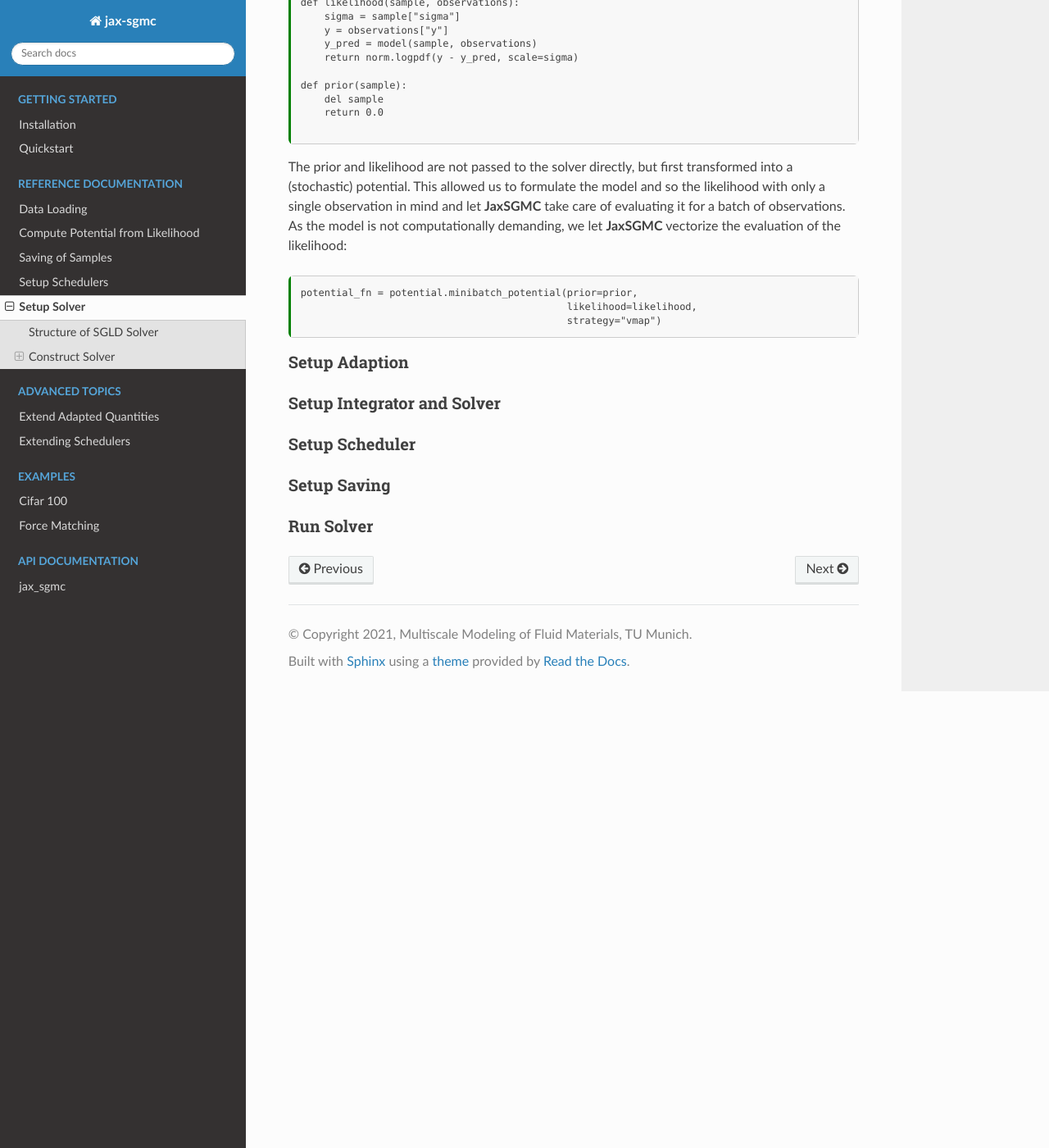
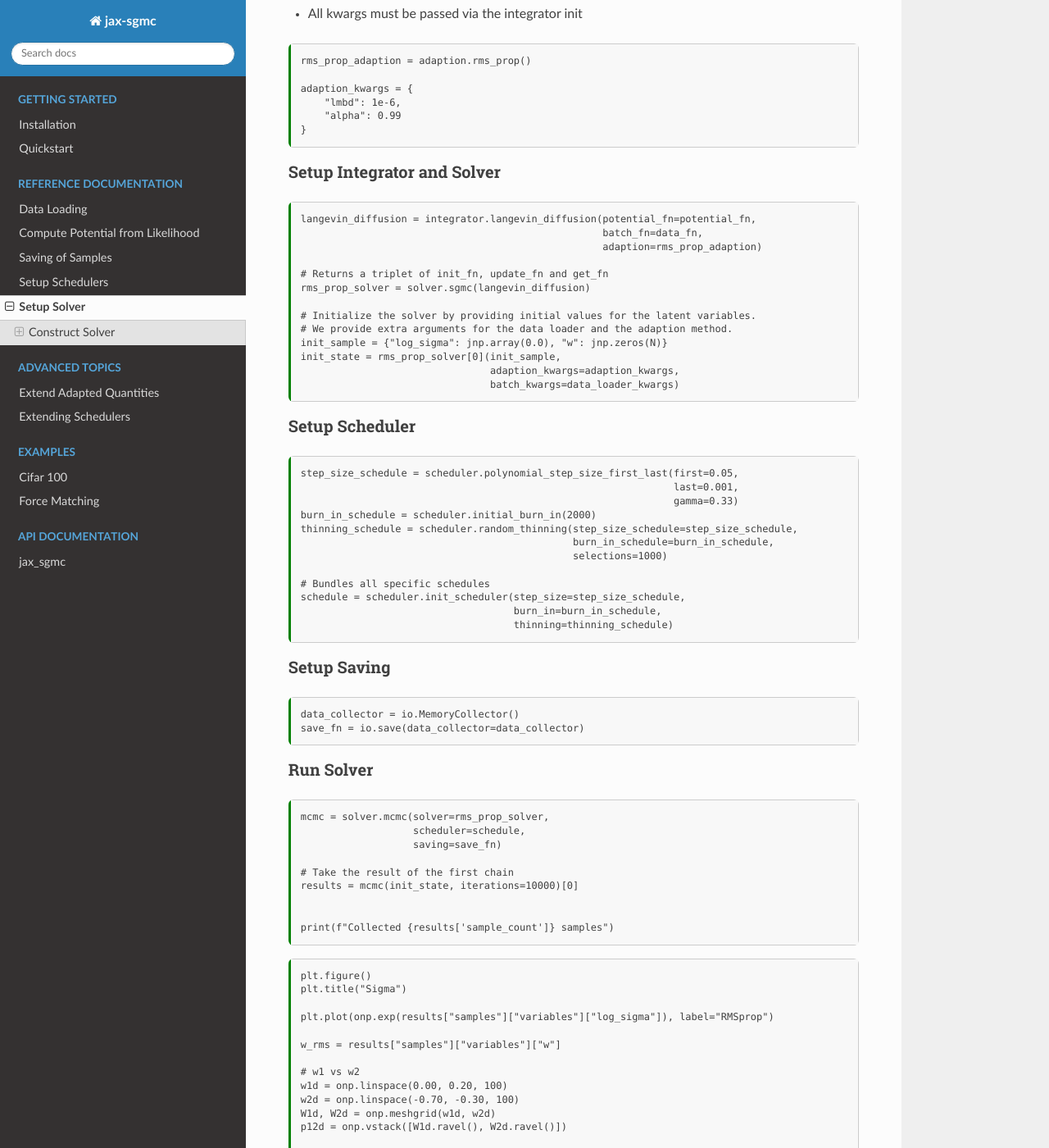
Before and after one commit to tummfm/jax-sgmc, a Sphinx documentation site: the page built from docs/usage/sgld_rms.md, in a window 1280 px wide and 1400 px high, scrolled down 1838 px. Shown: the whole window at 82% size. Built offline with Sphinx 7.4.7 and the Read the Docs theme 2.0.0, drawn with Linux system fonts in a browser that asks for light colours; some of the changed text lies outside the part shown.

````diff
--- a/docs/usage/sgld_rms.md
+++ b/docs/usage/sgld_rms.md
@@ -33,108 +33,18 @@ limitations under the License.
 
 ```{code-cell}
 :tags: [hide-cell]
-import numpy as onp
-
-import jax.numpy as jnp
-
-from jax import random
 
 import matplotlib.pyplot as plt
-
+import numpy as onp
+import jax.numpy as jnp
+from jax import random
 from jax.scipy.stats import norm
 
-from numpyro import sample as npy_smpl
-import numpyro.infer as npy_inf
-import numpyro.distributions as npy_dist
-
-from scipy.stats import gaussian_kde
-
-
-from jax_sgmc import potential
+from jax_sgmc import data, potential, scheduler, adaption, integrator, solver, io
 from jax_sgmc.data.numpy_loader import NumpyDataLoader
-from jax_sgmc import alias
 ```
 
 # Setup Solver
-
-## Structure of SGLD Solver
-
-```{mermaid}
-flowchart TD
-%%{config: {'height': 'auto'}}%%
-
-  MCMC((MCMC))
-
-  subgraph B [Scheduler]
-    direction TB
-    B1[Update] --> B11[Update Specific Schedulers]
-    B2[Get] --> B21[Get Specific Schedules]
-  end
-
-  subgraph D [Solver]
-    direction TB
-    D1[Update Solver State]
-    D2[Get Samples from Solver State]
-  end
-
-  subgraph C [Integrator]
-    direction TB
-    CU[Update Integrator State]
-    CG[Get Variables from Integrator State]
-  end
-
-  subgraph E [Adaption]
-    direction TB
-    E1[Update Adaption State]
-    E2[Get Manifold from Adaption State]
-  end
-
-  subgraph F [Data]
-    direction TB
-    F1[Draw Random Batch] --> F2{Cache Empty?}
-    F2 -- No --> F3[Load Cached Batch]
-  end
-
-  subgraph FDL [Data Loader]
-    direction TB
-    F2 -. Yes .-> FDL1[Assemble New Cache] -.-> F3
-  end
-
-  subgraph H [Potential]
-    direction TB
-    H1[Evaluate Stochastic Potential]
-  end
-
-  subgraph I [Saving]
-    direction TB
-    I1[Save] --> I2{Thinning / Burn In?}
-    I2 --> I3[Update Statistics]
-  end
-
-  subgraph J [Data Collector]
-    J1[Save Sample]
-  end
-
-  I2 -. Yes .-> J1
-
-  MCMC --> B1
-  MCMC --> B2
-  MCMC --> D1
-  MCMC --> D2
-  MCMC --> I1
-
-  D1 ---> CU
-  D2 ---> CG
-
-  H1 -->  U1{{Evaluate User Likelihood}}
-  H1 --> U2{{Evaluate User Prior}}
-
-  CU --> E1
-  CU --> E2
-  CU --> F1
-  CU --> H1
-
-```
 
 ## Construct Solver
 
@@ -156,9 +66,9 @@ and selects the observations in each batch after a specific method
 (ordered access, shuffling). Which of those methods are available differe
 between the data loaders.
 
-
 ```{code-cell}
 :tags: [hide-cell]
+
 N = 4
 samples = 1000 # Total samples
 
@@ -175,11 +85,9 @@ x = random.uniform(split1, minval=-10, maxval=10, shape=(samples, N))
 x = jnp.stack([x[:, 0] + x[:, 1], x[:, 1], 0.1 * x[:, 2] - 0.5 * x[:, 3],
                x[:, 3]]).transpose()
 y = jnp.matmul(x, w) + noise
-
 ```
 
 ```{code-cell}
-
 # The construction of the data loader can be different. For the numpy data
 # loader, the numpy arrays can be passed as keyword arguments and are later
 # returned as a dictionary with corresponding keys.
@@ -188,10 +96,15 @@ data_loader = NumpyDataLoader(x=x, y=y)
 # The cache size corresponds to the number of batches per cache. The state
 # initialized via the init function is necessary to identify which data chain
 # request new batches of data.
-init_fn, batch_fn = data.random_reference_data(data_loader,
-                                               mb_size=N,
-                                               cache_size=100)
+data_fn = data.random_reference_data(data_loader,
+                                     mb_size=N,
+                                     cached_batches_count=100)
 
+data_loader_kwargs = {
+    "seed": 0,
+    "shuffle": True,
+    "in_epochs": False
+}
 ```
 
 ### Setup Potential
@@ -204,24 +117,22 @@ def model(sample, observations):
     weights = sample["w"]
     predictors = observations["x"]
     return jnp.dot(predictors, weights)
+```
 
-```
 **JaxSGMC** supports samples in the form of pytrees, so no flattering of e.g.
 Neural Net parameters is necessary. In our case we can separate the standard
 deviation, which is only part of the likelihood, from the weights by using a
 dictionary:
 
 ```{code-cell}
-
 def likelihood(sample, observations):
-    sigma = sample["sigma"]
+    sigma = jnp.exp(sample["log_sigma"])
     y = observations["y"]
     y_pred = model(sample, observations)
     return norm.logpdf(y - y_pred, scale=sigma)
 
 def prior(sample):
-    del sample
-    return 0.0
+    return 1 / jnp.exp(sample["log_sigma"])
 
 ```
 
@@ -233,7 +144,6 @@ of observations. As the model is not computationally demanding, we let
 **JaxSGMC** vectorize the evaluation of the likelihood:
 
 ```{code-cell}
-
 potential_fn = potential.minibatch_potential(prior=prior,
                                              likelihood=likelihood,
                                              strategy="vmap")
@@ -241,10 +151,101 @@ potential_fn = potential.minibatch_potential(prior=prior,
 
 ### Setup Adaption
 
+- All kwargs must be passed via the integrator init
+
+```{code-cell}
+rms_prop_adaption = adaption.rms_prop()
+
+adaption_kwargs = {
+    "lmbd": 1e-6,
+    "alpha": 0.99
+}
+```
+
 ### Setup Integrator and Solver
+
+```{code-cell}
+langevin_diffusion = integrator.langevin_diffusion(potential_fn=potential_fn,
+                                                   batch_fn=data_fn,
+                                                   adaption=rms_prop_adaption)
+
+# Returns a triplet of init_fn, update_fn and get_fn
+rms_prop_solver = solver.sgmc(langevin_diffusion)
+
+# Initialize the solver by providing initial values for the latent variables.
+# We provide extra arguments for the data loader and the adaption method.
+init_sample = {"log_sigma": jnp.array(0.0), "w": jnp.zeros(N)}
+init_state = rms_prop_solver[0](init_sample,
+                                adaption_kwargs=adaption_kwargs,
+                                batch_kwargs=data_loader_kwargs)
+```
 
 ### Setup Scheduler
 
+```{code-cell}
+step_size_schedule = scheduler.polynomial_step_size_first_last(first=0.05,
+                                                               last=0.001,
+                                                               gamma=0.33)
+burn_in_schedule = scheduler.initial_burn_in(2000)
+thinning_schedule = scheduler.random_thinning(step_size_schedule=step_size_schedule,
+                                              burn_in_schedule=burn_in_schedule,
+                                              selections=1000)
+
+# Bundles all specific schedules
+schedule = scheduler.init_scheduler(step_size=step_size_schedule,
+                                    burn_in=burn_in_schedule,
+                                    thinning=thinning_schedule)
+```
+
 ### Setup Saving
 
+```{code-cell}
+data_collector = io.MemoryCollector()
+save_fn = io.save(data_collector=data_collector)
+```
+
 ### Run Solver
+
+```{code-cell}
+mcmc = solver.mcmc(solver=rms_prop_solver,
+                   scheduler=schedule,
+                   saving=save_fn)
+
+# Take the result of the first chain
+results = mcmc(init_state, iterations=10000)[0]
+
+
+print(f"Collected {results['sample_count']} samples")
+```
+
+```{code-cell}
+plt.figure()
+plt.title("Sigma")
+
+plt.plot(onp.exp(results["samples"]["variables"]["log_sigma"]), label="RMSprop")
+
+w_rms = results["samples"]["variables"]["w"]
+
+# w1 vs w2
+w1d = onp.linspace(0.00, 0.20, 100)
+w2d = onp.linspace(-0.70, -0.30, 100)
+W1d, W2d = onp.meshgrid(w1d, w2d)
+p12d = onp.vstack([W1d.ravel(), W2d.ravel()])
+
+plt.figure()
+plt.title("w_1 vs w_2 (rms)")
+
+plt.xlim([0.07, 0.12])
+plt.ylim([-0.525, -0.450])
+plt.plot(w_rms[:, 0], w_rms[:, 1], 'o', alpha=0.5, markersize=0.5, zorder=-1)
+
+# w3 vs w4
+w3d = onp.linspace(-0.3, -0.05, 100)
+w4d = onp.linspace(-0.75, -0.575, 100)
+W3d, W4d = onp.meshgrid(w3d, w4d)
+p34d = onp.vstack([W3d.ravel(), W4d.ravel()])
+
+plt.figure()
+plt.title("w_3 vs w_4 (rms)")
+plt.plot(w_rms[:, 2], w_rms[:, 3], 'o', alpha=0.5, markersize=0.5, zorder=-1)
+```
````
Also changed, not shown: other parts of docs/usage/sgld_rms.md (+1 -1 lines), 1 other file.
